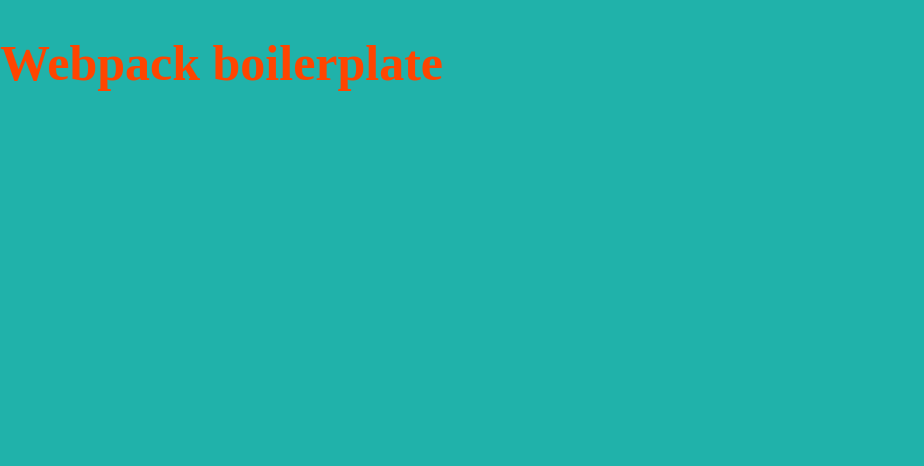
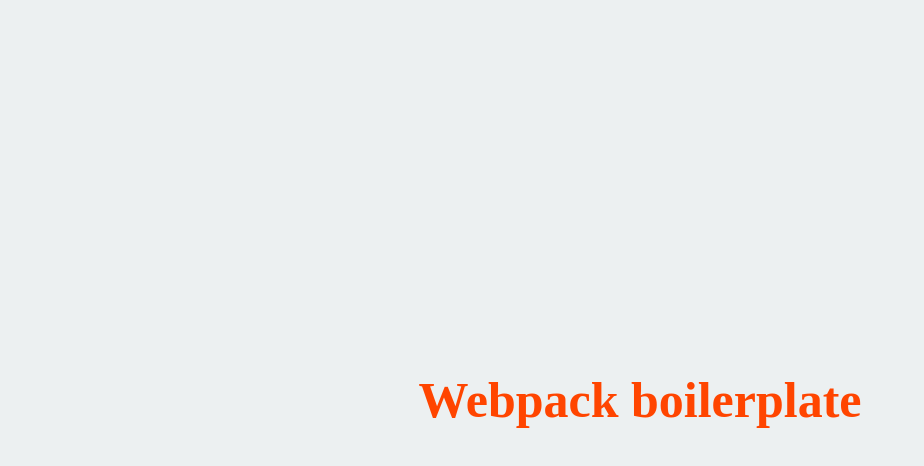
Before and after one commit to finmavis/webpack-4-boilerplate, a website built with webpack: page src/index.html in a window 1280 px wide. Shown: the whole page, without its empty margins (0-924 px from the left). Built offline with nearby package versions, Linux system fonts and the light colour scheme.

Commit message:
Update main.css

```diff
--- a/src/main.css
+++ b/src/main.css
@@ -11,7 +11,11 @@
 
 body {
   font-size: 1.6rem;
-  background-color: lightseagreen;
+  background-color: #ecf0f1;
   margin: 0;
   padding: 0;
+  display: flex;
+  justify-content: center;
+  align-items: center;
+  height: 100vh;
 }
```
